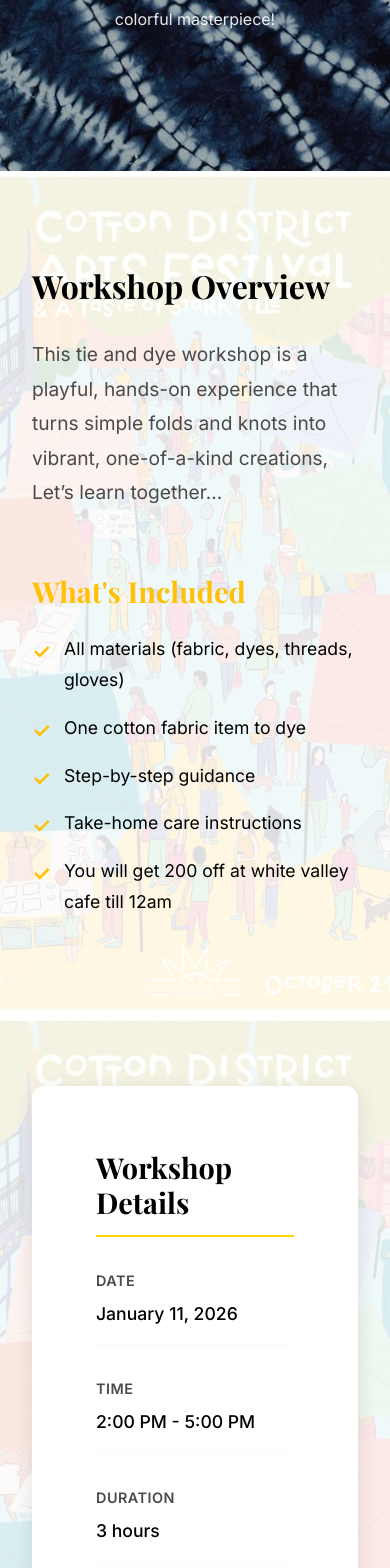
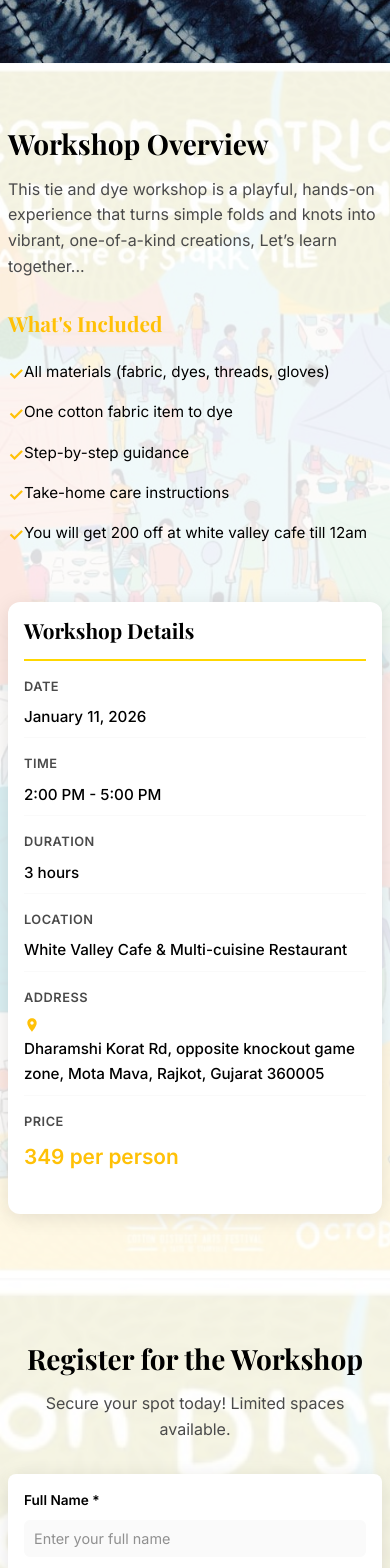
Before and after one commit to krishh26/artverse_website, an Angular app: page /tie-dye-workshop in a window 390 px wide. Shown: the part 420-1988 px from the top of the page. Built offline with nearby package versions, Linux system fonts and the light colour scheme.

Commit message:
Update Tie-Dye Workshop page: modify phone number placeholder, add payment proof section with contact details, and adjust cancellation policy visibility; enhance styling for better responsiveness across devices.

```diff
--- a/src/app/pages/tie-dye-workshop/tie-dye-workshop.component.html
+++ b/src/app/pages/tie-dye-workshop/tie-dye-workshop.component.html
@@ -134,7 +134,7 @@
                 [(ngModel)]="formData.phone"
                 name="phone"
                 class="form-control"
-                placeholder="(555) 123-4567"
+                placeholder="(+91) 00000 00000"
                 required>
             </div>
 
@@ -256,6 +256,10 @@
                   class="qr-code-image">
               </div>
               <p class="payment-note">After payment, please submit the form to complete your registration.</p>
+              <p class="payment-proof">
+                If your payment has been completed, please share the payment proof on this number:
+                <a href="tel:+918866390108" class="phone-link">+91 88663 90108</a>.
+              </p>
             </div>
 
             <button
@@ -276,7 +280,7 @@
               <li>Wear clothes you don't mind getting colorful</li>
               <li>All materials are provided</li>
               <li>You'll take home your creation the same day</li>
-              <li>Cancellations accepted up to 48 hours before the event</li>
+              <!-- <li>Cancellations accepted up to 48 hours before the event</li> -->
             </ul>
           </div>
 
--- a/src/app/pages/tie-dye-workshop/tie-dye-workshop.component.scss
+++ b/src/app/pages/tie-dye-workshop/tie-dye-workshop.component.scss
@@ -1,5 +1,19 @@
 .tie-dye-workshop-page {
   padding-top: 0;
+  width: 100%;
+  max-width: 100%;
+  overflow-x: hidden;
+  box-sizing: border-box;
+
+  .section {
+    @media (max-width: 768px) {
+      padding: var(--spacing-lg) 0;
+    }
+
+    @media (max-width: 480px) {
+      padding: var(--spacing-md) 0;
+    }
+  }
 }
 
 // Hero Section
@@ -16,6 +30,15 @@
   background-repeat: no-repeat;
   background-attachment: fixed;
   overflow: hidden;
+
+  @media (max-width: 768px) {
+    min-height: 50vh;
+    background-attachment: scroll;
+  }
+
+  @media (max-width: 480px) {
+    min-height: 40vh;
+  }
 }
 
 .hero-overlay {
@@ -33,7 +56,11 @@
   z-index: 2;
   text-align: center;
   color: var(--color-white);
-  padding: var(--spacing-xl) 0;
+  padding: var(--spacing-xl) var(--spacing-md);
+
+  @media (max-width: 768px) {
+    padding: var(--spacing-lg) var(--spacing-sm);
+  }
 }
 
 .hero-title {
@@ -71,6 +98,10 @@
   background-repeat: no-repeat;
   background-attachment: fixed;
 
+  @media (max-width: 768px) {
+    background-attachment: scroll;
+  }
+
   &::before {
     content: '';
     position: absolute;
@@ -85,6 +116,18 @@
   .container {
     position: relative;
     z-index: 2;
+    padding: var(--spacing-lg) var(--spacing-md);
+    width: 100%;
+    max-width: 100%;
+    box-sizing: border-box;
+
+    @media (max-width: 768px) {
+      padding: var(--spacing-md) var(--spacing-sm);
+    }
+
+    @media (max-width: 480px) {
+      padding: var(--spacing-md) var(--spacing-xs);
+    }
   }
 }
 
@@ -92,18 +135,41 @@
   display: grid;
   grid-template-columns: 1.5fr 1fr;
   gap: var(--spacing-xl);
+  width: 100%;
+  max-width: 100%;
+  box-sizing: border-box;
 
   @media (max-width: 968px) {
     grid-template-columns: 1fr;
+    gap: var(--spacing-lg);
+  }
+
+  @media (max-width: 768px) {
+    gap: var(--spacing-md);
+  }
+
+  @media (max-width: 480px) {
+    gap: var(--spacing-sm);
   }
 }
 
 .details-content {
+  width: 100%;
+  max-width: 100%;
+  box-sizing: border-box;
+
   h2 {
     font-family: var(--font-display);
     font-size: clamp(2rem, 4vw, 3rem);
     margin-bottom: var(--spacing-md);
     color: var(--color-charcoal);
+    word-wrap: break-word;
+    overflow-wrap: break-word;
+
+    @media (max-width: 480px) {
+      font-size: 1.75rem;
+      margin-bottom: var(--spacing-sm);
+    }
   }
 
   .intro-text {
@@ -111,6 +177,18 @@
     line-height: 1.8;
     color: var(--color-charcoal-light);
     margin-bottom: var(--spacing-lg);
+    word-wrap: break-word;
+    overflow-wrap: break-word;
+
+    @media (max-width: 768px) {
+      font-size: 1.1rem;
+      margin-bottom: var(--spacing-md);
+    }
+
+    @media (max-width: 480px) {
+      font-size: 1rem;
+      line-height: 1.6;
+    }
   }
 }
 
@@ -118,11 +196,23 @@
 .whats-included {
   margin-bottom: var(--spacing-lg);
 
+  @media (max-width: 768px) {
+    margin-bottom: var(--spacing-md);
+  }
+
   h3 {
     font-family: var(--font-display);
     font-size: 1.8rem;
     color: var(--color-yellow-dark);
     margin-bottom: var(--spacing-sm);
+
+    @media (max-width: 768px) {
+      font-size: 1.5rem;
+    }
+
+    @media (max-width: 480px) {
+      font-size: 1.3rem;
+    }
   }
 
   ul {
@@ -137,6 +227,17 @@
       line-height: 1.8;
       color: var(--color-charcoal);
 
+      @media (max-width: 768px) {
+        font-size: 1rem;
+        line-height: 1.6;
+        padding-left: var(--spacing-sm);
+      }
+
+      @media (max-width: 480px) {
+        font-size: 0.95rem;
+        padding-left: var(--spacing-sm);
+      }
+
       &::before {
         content: '✓';
         position: absolute;
@@ -144,12 +245,20 @@
         color: var(--color-yellow-dark);
         font-weight: bold;
         font-size: 1.3rem;
+
+        @media (max-width: 480px) {
+          font-size: 1.1rem;
+        }
       }
     }
   }
 }
 
 .details-sidebar {
+  width: 100%;
+  max-width: 100%;
+  box-sizing: border-box;
+
   .info-card {
     background: var(--color-white);
     padding: var(--spacing-lg);
@@ -157,6 +266,22 @@
     box-shadow: 0 4px 20px rgba(0, 0, 0, 0.1);
     position: sticky;
     top: 100px;
+    width: 100%;
+    max-width: 100%;
+    box-sizing: border-box;
+
+    @media (max-width: 968px) {
+      position: relative;
+      top: 0;
+    }
+
+    @media (max-width: 768px) {
+      padding: var(--spacing-md);
+    }
+
+    @media (max-width: 480px) {
+      padding: var(--spacing-sm);
+    }
 
     h3 {
       font-family: var(--font-display);
@@ -165,6 +290,15 @@
       margin-bottom: var(--spacing-md);
       padding-bottom: var(--spacing-sm);
       border-bottom: 2px solid var(--color-yellow);
+
+      @media (max-width: 768px) {
+        font-size: 1.5rem;
+      }
+
+      @media (max-width: 480px) {
+        font-size: 1.3rem;
+        margin-bottom: var(--spacing-sm);
+      }
     }
   }
 
@@ -175,6 +309,11 @@
     padding-bottom: var(--spacing-sm);
     border-bottom: 1px solid var(--color-beige);
 
+    @media (max-width: 480px) {
+      margin-bottom: var(--spacing-sm);
+      padding-bottom: var(--spacing-xs);
+    }
+
     &:last-child {
       border-bottom: none;
     }
@@ -184,6 +323,14 @@
         font-size: 1.8rem;
         font-weight: bold;
         color: var(--color-yellow-dark);
+
+        @media (max-width: 768px) {
+          font-size: 1.5rem;
+        }
+
+        @media (max-width: 480px) {
+          font-size: 1.3rem;
+        }
       }
     }
 
@@ -194,12 +341,27 @@
       color: var(--color-charcoal-light);
       margin-bottom: var(--spacing-xs);
       font-weight: 600;
+
+      @media (max-width: 480px) {
+        font-size: 0.8rem;
+      }
     }
 
     .info-value {
       font-size: 1.1rem;
       color: var(--color-charcoal);
       font-weight: 500;
+      word-wrap: break-word;
+      overflow-wrap: break-word;
+      max-width: 100%;
+
+      @media (max-width: 768px) {
+        font-size: 1rem;
+      }
+
+      @media (max-width: 480px) {
+        font-size: 0.95rem;
+      }
 
       .address-link {
         color: var(--color-charcoal);
@@ -209,6 +371,14 @@
         align-items: center;
         gap: 0.5rem;
         border-bottom: 1px solid transparent;
+        word-break: break-word;
+        overflow-wrap: break-word;
+        max-width: 100%;
+
+        @media (max-width: 480px) {
+          flex-wrap: wrap;
+          gap: 0.25rem;
+        }
 
         .map-icon {
           flex-shrink: 0;
@@ -240,6 +410,10 @@
   background-repeat: no-repeat;
   background-attachment: fixed;
 
+  @media (max-width: 768px) {
+    background-attachment: scroll;
+  }
+
   &::before {
     content: '';
     position: absolute;
@@ -254,6 +428,18 @@
   .container {
     position: relative;
     z-index: 2;
+    padding: var(--spacing-lg) var(--spacing-md);
+    width: 100%;
+    max-width: 100%;
+    box-sizing: border-box;
+
+    @media (max-width: 768px) {
+      padding: var(--spacing-md) var(--spacing-sm);
+    }
+
+    @media (max-width: 480px) {
+      padding: var(--spacing-md) var(--spacing-xs);
+    }
   }
 }
 
@@ -261,16 +447,37 @@
   text-align: center;
   margin-bottom: var(--spacing-xl);
 
+  @media (max-width: 768px) {
+    margin-bottom: var(--spacing-lg);
+  }
+
+  @media (max-width: 480px) {
+    margin-bottom: var(--spacing-md);
+  }
+
   h2 {
     font-family: var(--font-display);
     font-size: clamp(2rem, 4vw, 3rem);
     color: var(--color-charcoal);
     margin-bottom: var(--spacing-sm);
+
+    @media (max-width: 480px) {
+      font-size: 1.75rem;
+    }
   }
 
   .subtitle {
     font-size: 1.2rem;
     color: var(--color-charcoal-light);
+
+    @media (max-width: 768px) {
+      font-size: 1.1rem;
+    }
+
+    @media (max-width: 480px) {
+      font-size: 1rem;
+      padding: 0 var(--spacing-xs);
+    }
   }
 }
 
@@ -280,9 +487,20 @@
   gap: var(--spacing-xl);
   max-width: 1200px;
   margin: 0 auto;
+  width: 100%;
+  box-sizing: border-box;
 
   @media (max-width: 968px) {
     grid-template-columns: 1fr;
+    gap: var(--spacing-lg);
+  }
+
+  @media (max-width: 768px) {
+    gap: var(--spacing-md);
+  }
+
+  @media (max-width: 480px) {
+    gap: var(--spacing-sm);
   }
 }
 
@@ -291,11 +509,27 @@
   padding: var(--spacing-lg);
   border-radius: 12px;
   box-shadow: 0 4px 20px rgba(0, 0, 0, 0.1);
+  width: 100%;
+  max-width: 100%;
+  box-sizing: border-box;
+
+  @media (max-width: 768px) {
+    padding: var(--spacing-md);
+    border-radius: 8px;
+  }
+
+  @media (max-width: 480px) {
+    padding: var(--spacing-sm);
+  }
 }
 
 .registration-form {
   .form-group {
     margin-bottom: var(--spacing-md);
+
+    @media (max-width: 480px) {
+      margin-bottom: var(--spacing-sm);
+    }
 
     label {
       display: block;
@@ -303,6 +537,14 @@
       margin-bottom: var(--spacing-xs);
       color: var(--color-charcoal);
       font-size: 0.95rem;
+
+      @media (max-width: 768px) {
+        font-size: 0.9rem;
+      }
+
+      @media (max-width: 480px) {
+        font-size: 0.85rem;
+      }
     }
 
     .form-control {
@@ -315,6 +557,17 @@
       font-size: 1rem;
       color: var(--color-charcoal);
       transition: var(--transition-smooth);
+
+      @media (max-width: 768px) {
+        font-size: 0.95rem;
+        padding: var(--spacing-xs) var(--spacing-sm);
+      }
+
+      @media (max-width: 480px) {
+        font-size: 0.9rem;
+        padding: var(--spacing-xs);
+        border-radius: 6px;
+      }
 
       &:focus {
         outline: none;
@@ -336,12 +589,21 @@
     textarea.form-control {
       resize: vertical;
       min-height: 100px;
+
+      @media (max-width: 480px) {
+        min-height: 80px;
+      }
     }
 
     .radio-group {
       display: flex;
       gap: var(--spacing-md);
       margin-top: var(--spacing-xs);
+
+      @media (max-width: 480px) {
+        flex-direction: column;
+        gap: var(--spacing-xs);
+      }
 
       .radio-label {
         display: flex;
@@ -350,6 +612,10 @@
         cursor: pointer;
         font-weight: normal;
         margin-bottom: 0;
+
+        @media (max-width: 480px) {
+          font-size: 0.95rem;
+        }
 
         .radio-input {
           width: auto;
@@ -378,11 +644,29 @@
     border: 2px solid var(--color-yellow);
     text-align: center;
 
+    @media (max-width: 768px) {
+      padding: var(--spacing-md);
+      margin: var(--spacing-md) 0;
+    }
+
+    @media (max-width: 480px) {
+      padding: var(--spacing-sm);
+      border-radius: 8px;
+    }
+
     .payment-title {
       font-family: var(--font-display);
       font-size: 1.5rem;
       color: var(--color-charcoal);
       margin-bottom: var(--spacing-sm);
+
+      @media (max-width: 768px) {
+        font-size: 1.3rem;
+      }
+
+      @media (max-width: 480px) {
+        font-size: 1.1rem;
+      }
     }
 
     .payment-instruction {
@@ -390,6 +674,16 @@
       color: var(--color-charcoal);
       margin-bottom: var(--spacing-md);
       font-weight: 500;
+
+      @media (max-width: 768px) {
+        font-size: 0.95rem;
+        margin-bottom: var(--spacing-sm);
+      }
+
+      @media (max-width: 480px) {
+        font-size: 0.9rem;
+        padding: 0 var(--spacing-xs);
+      }
     }
 
     .qr-code-container {
@@ -402,12 +696,21 @@
       border-radius: 8px;
       box-shadow: 0 2px 10px rgba(0, 0, 0, 0.1);
 
+      @media (max-width: 480px) {
+        padding: var(--spacing-sm);
+        margin: var(--spacing-sm) 0;
+      }
+
       .qr-code-image {
         max-width: 300px;
         width: 100%;
         height: auto;
         border-radius: 8px;
         display: block;
+
+        @media (max-width: 480px) {
+          max-width: 250px;
+        }
       }
     }
 
@@ -416,6 +719,52 @@
       color: var(--color-charcoal-light);
       margin-top: var(--spacing-md);
       font-style: italic;
+
+      @media (max-width: 768px) {
+        font-size: 0.9rem;
+        margin-top: var(--spacing-sm);
+      }
+
+      @media (max-width: 480px) {
+        font-size: 0.85rem;
+        padding: 0 var(--spacing-xs);
+      }
+    }
+
+    .payment-proof {
+      font-size: 0.95rem;
+      color: var(--color-charcoal);
+      margin-top: var(--spacing-md);
+      font-weight: 500;
+      padding: var(--spacing-sm);
+      background: rgba(255, 215, 0, 0.1);
+      border-radius: 8px;
+      border-left: 3px solid var(--color-yellow-dark);
+
+      @media (max-width: 768px) {
+        font-size: 0.9rem;
+        margin-top: var(--spacing-sm);
+        padding: var(--spacing-xs);
+      }
+
+      @media (max-width: 480px) {
+        font-size: 0.85rem;
+        padding: var(--spacing-xs);
+        line-height: 1.5;
+      }
+
+      .phone-link {
+        color: var(--color-yellow-dark);
+        font-weight: 600;
+        text-decoration: none;
+        transition: var(--transition-smooth);
+        word-break: break-all;
+
+        &:hover {
+          color: var(--color-yellow);
+          text-decoration: underline;
+        }
+      }
     }
   }
 }
@@ -433,6 +782,16 @@
   width: 100%;
   margin-top: var(--spacing-sm);
 
+  @media (max-width: 768px) {
+    font-size: 1rem;
+    padding: var(--spacing-sm) var(--spacing-md);
+  }
+
+  @media (max-width: 480px) {
+    font-size: 0.95rem;
+    padding: var(--spacing-xs) var(--spacing-sm);
+  }
+
   &.btn-primary {
     background: linear-gradient(135deg, var(--color-yellow) 0%, var(--color-yellow-dark) 100%);
     color: var(--color-white);
@@ -441,6 +800,12 @@
       background: linear-gradient(135deg, var(--color-yellow-dark) 0%, var(--color-yellow) 100%);
       transform: translateY(-2px);
       box-shadow: 0 8px 20px rgba(255, 215, 0, 0.4);
+    }
+
+    @media (max-width: 768px) {
+      &:hover:not(:disabled) {
+        transform: translateY(-1px);
+      }
     }
 
     &:disabled {
@@ -455,6 +820,9 @@
   display: flex;
   flex-direction: column;
   gap: var(--spacing-md);
+  width: 100%;
+  max-width: 100%;
+  box-sizing: border-box;
 }
 
 .info-box {
@@ -462,6 +830,18 @@
   padding: var(--spacing-lg);
   border-radius: 12px;
   box-shadow: 0 4px 20px rgba(0, 0, 0, 0.1);
+  width: 100%;
+  max-width: 100%;
+  box-sizing: border-box;
+
+  @media (max-width: 768px) {
+    padding: var(--spacing-md);
+  }
+
+  @media (max-width: 480px) {
+    padding: var(--spacing-sm);
+    border-radius: 8px;
+  }
 
   h3 {
     font-family: var(--font-display);
@@ -470,6 +850,14 @@
     margin-bottom: var(--spacing-sm);
     padding-bottom: var(--spacing-xs);
     border-bottom: 2px solid var(--color-yellow);
+
+    @media (max-width: 768px) {
+      font-size: 1.3rem;
+    }
+
+    @media (max-width: 480px) {
+      font-size: 1.1rem;
+    }
   }
 
   ul {
@@ -484,6 +872,17 @@
       line-height: 1.8;
       color: var(--color-charcoal);
 
+      @media (max-width: 768px) {
+        font-size: 0.95rem;
+        line-height: 1.6;
+        padding-left: var(--spacing-sm);
+      }
+
+      @media (max-width: 480px) {
+        font-size: 0.9rem;
+        padding-left: var(--spacing-sm);
+      }
+
       &::before {
         content: '•';
         position: absolute;
@@ -491,6 +890,10 @@
         color: var(--color-yellow-dark);
         font-weight: bold;
         font-size: 1.5rem;
+
+        @media (max-width: 480px) {
+          font-size: 1.2rem;
+        }
       }
     }
   }
@@ -525,6 +928,21 @@
   box-shadow: 0 10px 40px rgba(0, 0, 0, 0.3);
   animation: slideUp 0.3s ease-out;
   overflow: hidden;
+  max-height: 90vh;
+  overflow-y: auto;
+
+  @media (max-width: 768px) {
+    padding: var(--spacing-lg);
+    width: 95%;
+    border-radius: 12px;
+  }
+
+  @media (max-width: 480px) {
+    padding: var(--spacing-md);
+    width: 95%;
+    border-radius: 8px;
+    max-height: 85vh;
+  }
 
   &::before {
     content: '';
@@ -570,6 +988,10 @@
   position: relative;
   z-index: 1;
 
+  @media (max-width: 480px) {
+    padding: var(--spacing-sm) 0;
+  }
+
   .success-icon {
     width: 80px;
     height: 80px;
@@ -584,6 +1006,20 @@
     margin: 0 auto var(--spacing-lg);
     animation: scaleIn 0.3s ease-out 0.1s both;
     box-shadow: 0 4px 15px rgba(0, 0, 0, 0.2);
+
+    @media (max-width: 768px) {
+      width: 70px;
+      height: 70px;
+      font-size: 2.5rem;
+      margin-bottom: var(--spacing-md);
+    }
+
+    @media (max-width: 480px) {
+      width: 60px;
+      height: 60px;
+      font-size: 2rem;
+      margin-bottom: var(--spacing-sm);
+    }
   }
 
   h2 {
@@ -591,6 +1027,15 @@
     font-size: 2rem;
     color: var(--color-charcoal);
     margin-bottom: var(--spacing-md);
+
+    @media (max-width: 768px) {
+      font-size: 1.75rem;
+      margin-bottom: var(--spacing-sm);
+    }
+
+    @media (max-width: 480px) {
+      font-size: 1.5rem;
+    }
   }
 
   p {
@@ -598,6 +1043,16 @@
     line-height: 1.6;
     color: var(--color-charcoal-light);
     margin-bottom: var(--spacing-sm);
+
+    @media (max-width: 768px) {
+      font-size: 1rem;
+    }
+
+    @media (max-width: 480px) {
+      font-size: 0.95rem;
+      line-height: 1.5;
+      padding: 0 var(--spacing-xs);
+    }
 
     strong {
       color: var(--color-charcoal);
@@ -607,6 +1062,11 @@
   .modal-button {
     margin-top: var(--spacing-lg);
     max-width: 200px;
+
+    @media (max-width: 480px) {
+      max-width: 100%;
+      margin-top: var(--spacing-md);
+    }
   }
 }
 
```
